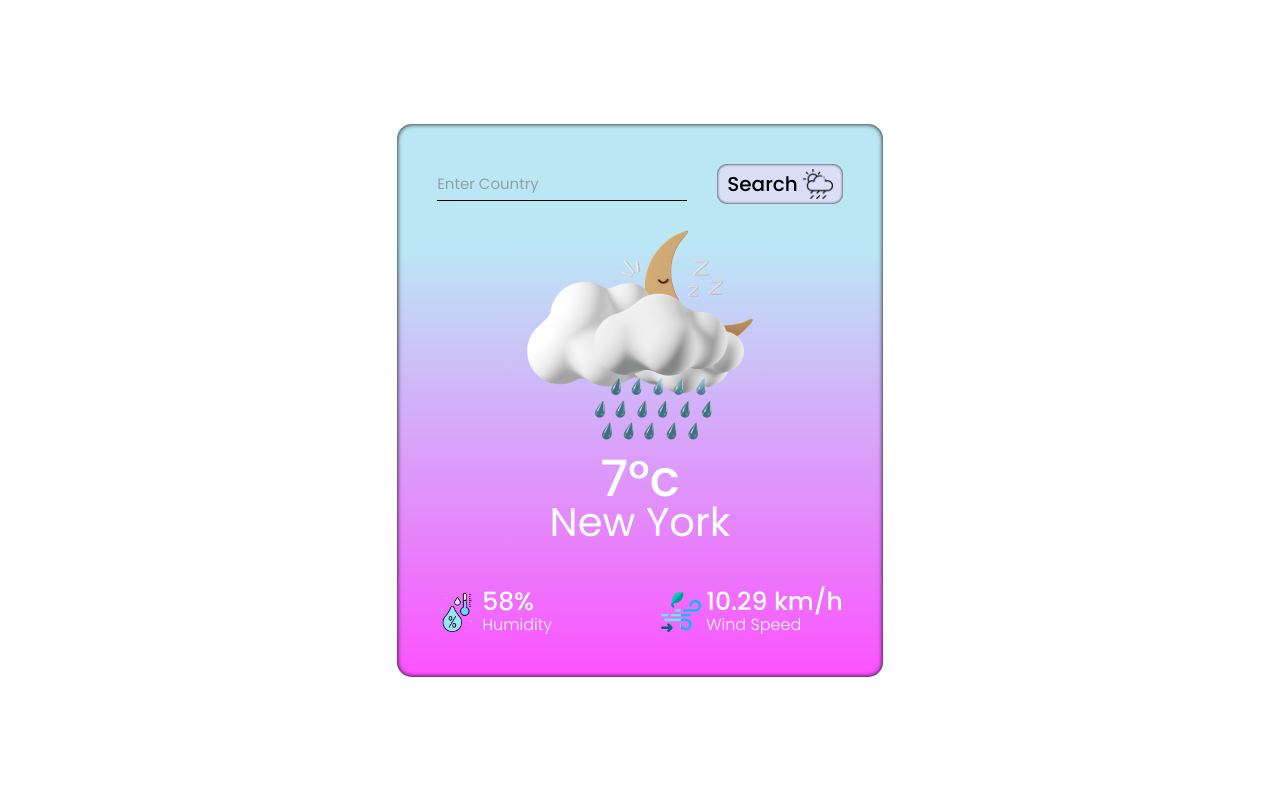
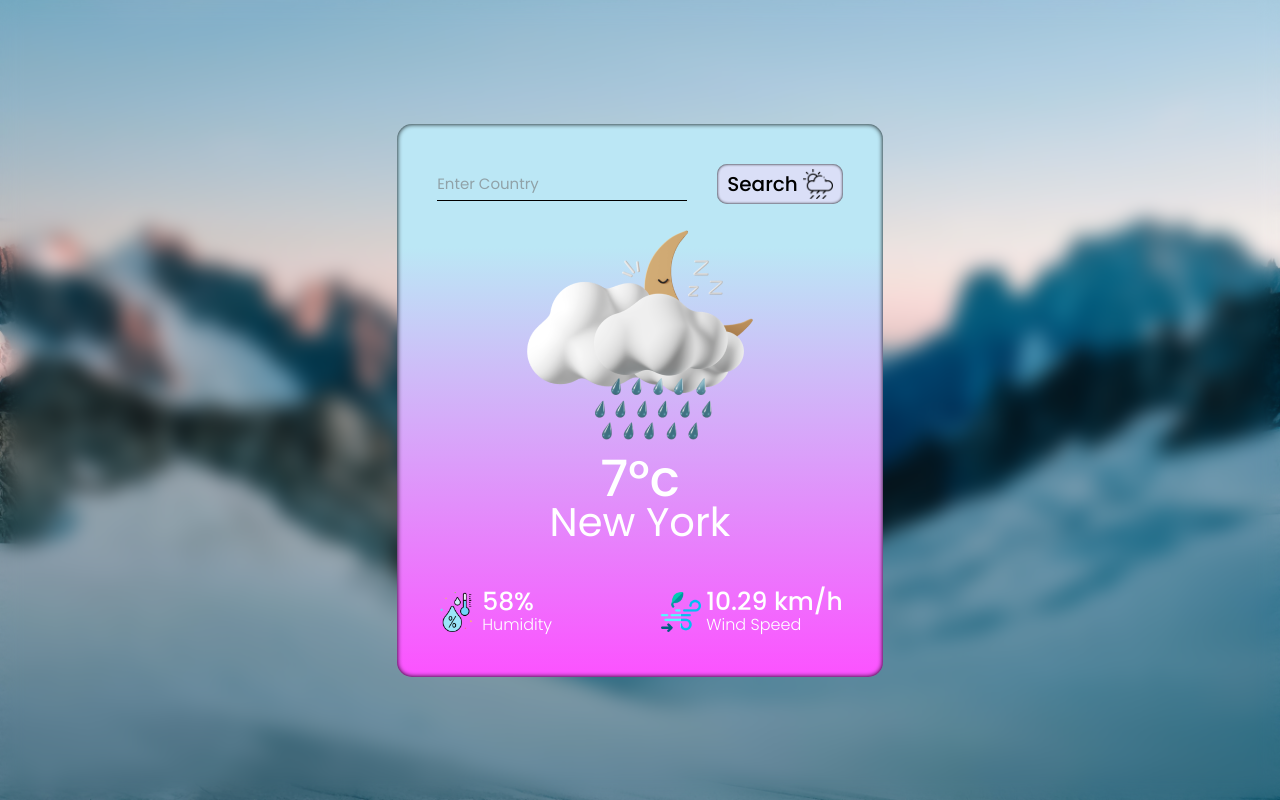
Before and after one commit to XasanMahadCusmaan1/Weather-Project-App, a plain HTML site: page index.html in a window 1280 px wide. Drawn offline with Linux system fonts and the light colour scheme.

Commit message:
Added feutures

```diff
--- a/style.css
+++ b/style.css
@@ -20,6 +20,11 @@ body {
   display: flex;
   align-items: center;
   justify-content: center;
+  background-image: url(/images/pexels-francesco-ungaro-2835436.jpg);
+  background-position: center;
+  background-repeat: no-repeat;
+  background-size: cover ;
+  backdrop-filter: blur(10px);
 }
 .container {
   padding: 40px;
@@ -82,6 +87,7 @@ button{
 .temp-text h2{
   font-weight: 400;
   font-size: 40px;
+  position: relative;
 }
 /* Ended  */
 /* bottom section styling started */
```
Also changed, not shown: images/pexels-francesco-ungaro-2835436.jpg (added).
